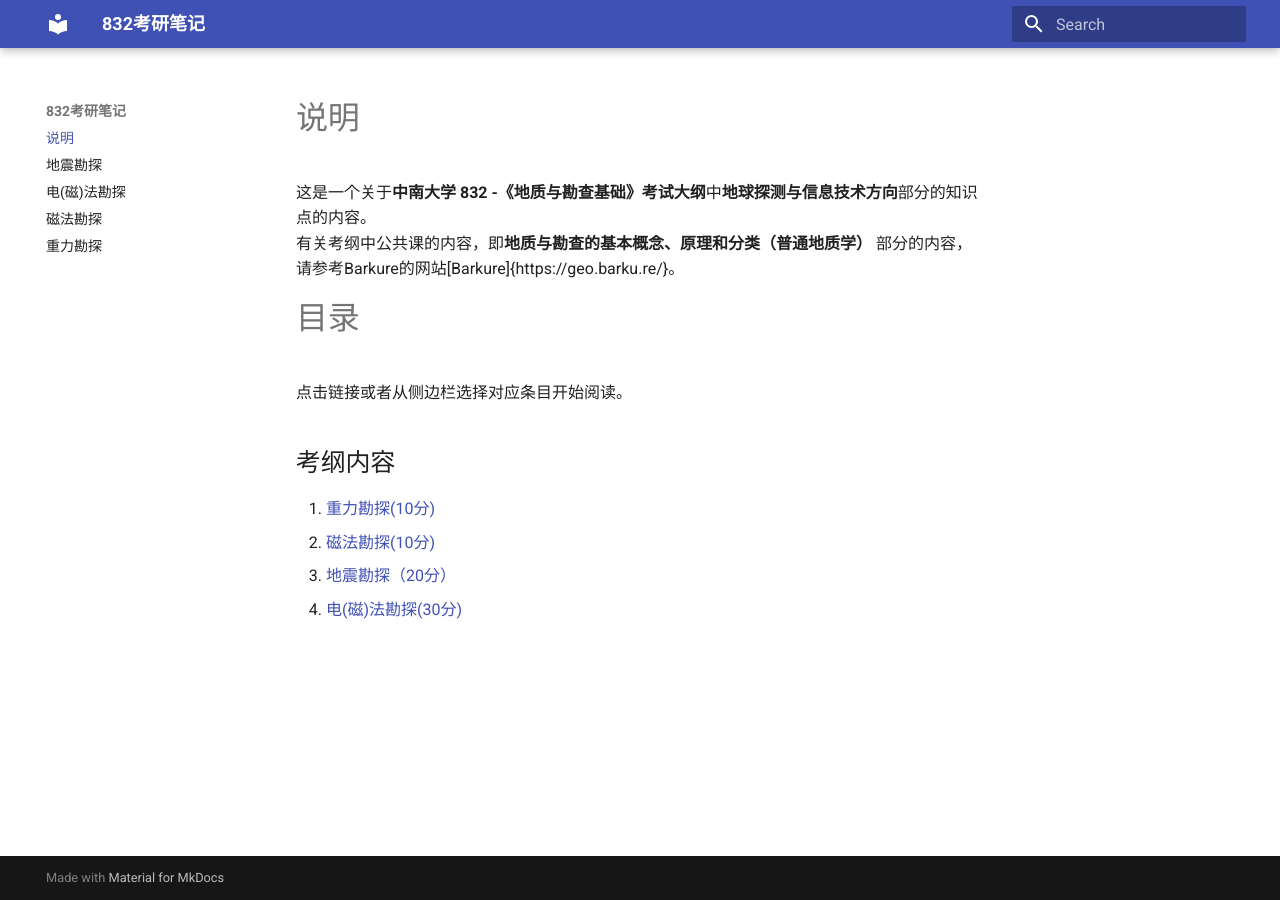
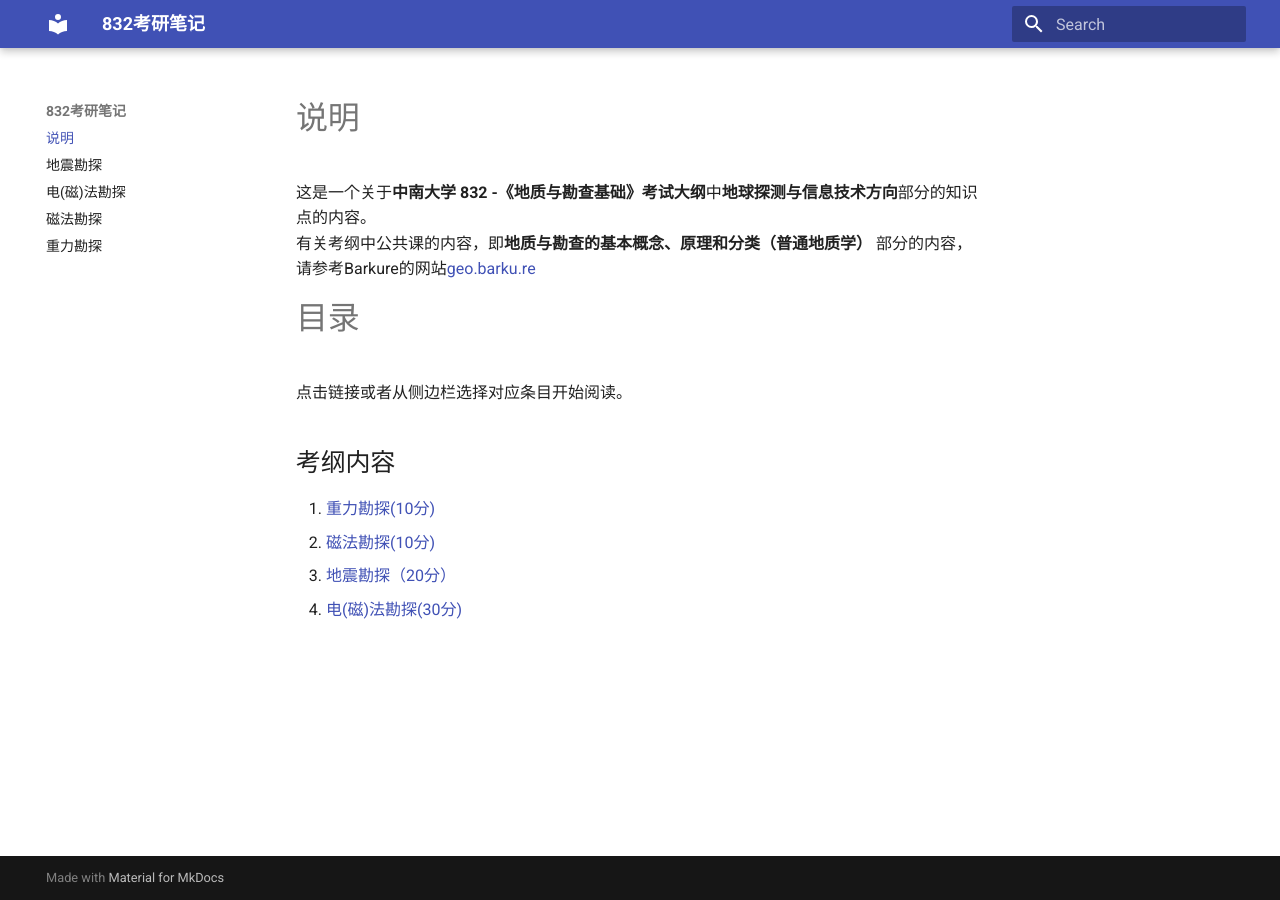
Before and after one commit to Vcholerae1/Geophysic-Notes, an MkDocs documentation site: the page built from docs/index.md, in a window 1280 px wide. Built offline with MkDocs 1.6.1 and Material for MkDocs 9.7.7, drawn with Linux system fonts in a browser that asks for light colours.

Commit message:
change url

```diff
--- a/docs/index.md
+++ b/docs/index.md
@@ -1,6 +1,6 @@
 # 说明
 这是一个关于**中南大学 832 -《地质与勘查基础》考试大纲**中**地球探测与信息技术方向**部分的知识点的内容。
-有关考纲中公共课的内容，即**地质与勘查的基本概念、原理和分类（普通地质学）** 部分的内容，请参考Barkure的网站[Barkure]{https://geo.barku.re/}。
+有关考纲中公共课的内容，即**地质与勘查的基本概念、原理和分类（普通地质学）** 部分的内容，请参考Barkure的网站[geo.barku.re](geo.barku.re)
 
 # 目录
 点击链接或者从侧边栏选择对应条目开始阅读。
```
